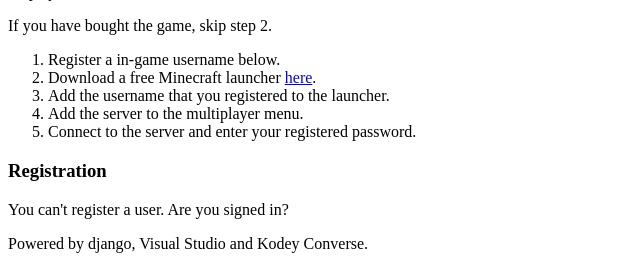
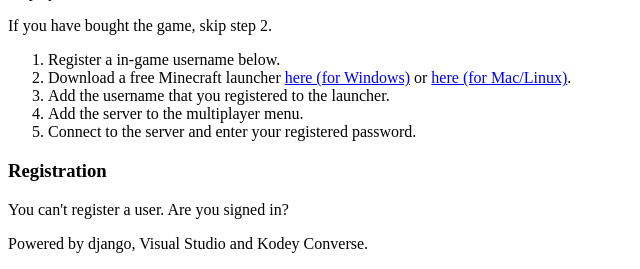
Before and after one commit to krconv/D2-Website, a Django app: template Code/pages/templates/pages/tools_page.html in a window 1280 px wide. Shown: the part 683-952 px from the top of the page, without its empty margins (0-640 px from the left). Run offline with Django 3.2, Linux system fonts and the light colour scheme; the template is opened without the code that fills it, so the values that code supplies are empty; some libraries are stand-ins or nearby versions.

Commit message:
Adds ability to download Minecraft jar Closes #1

```diff
--- a/Code/pages/templates/pages/tools_page.html
+++ b/Code/pages/templates/pages/tools_page.html
@@ -123,7 +123,7 @@
             <p class="disclaimer">If you have bought the game, skip step 2.</p>
             <ol>
                 <li>Register a in-game username below.</li>
-                <li>Download a free Minecraft launcher <a href="{% static 'Minecraft.exe' %}">here</a>.</li>
+                <li>Download a free Minecraft launcher <a href="{% static 'Minecraft.exe' %}">here (for Windows)</a> or <a href="{% static 'Minecraft.jar' %}">here (for Mac/Linux)</a>.</li>
                 <li>Add the username that you registered to the launcher.</li>
                 {% if minecraft_status.version %}<li>Start the game in version <strong>{{ minecraft_status.version }}</strong>.</li>{% endif %}
                 <li>Add {% if minecraft_status.address %}<strong>{{ minecraft_status.address }}</strong>{% else %}the server{% endif %} to the multiplayer menu.</li>
```
Also changed, not shown: 1 other file.
